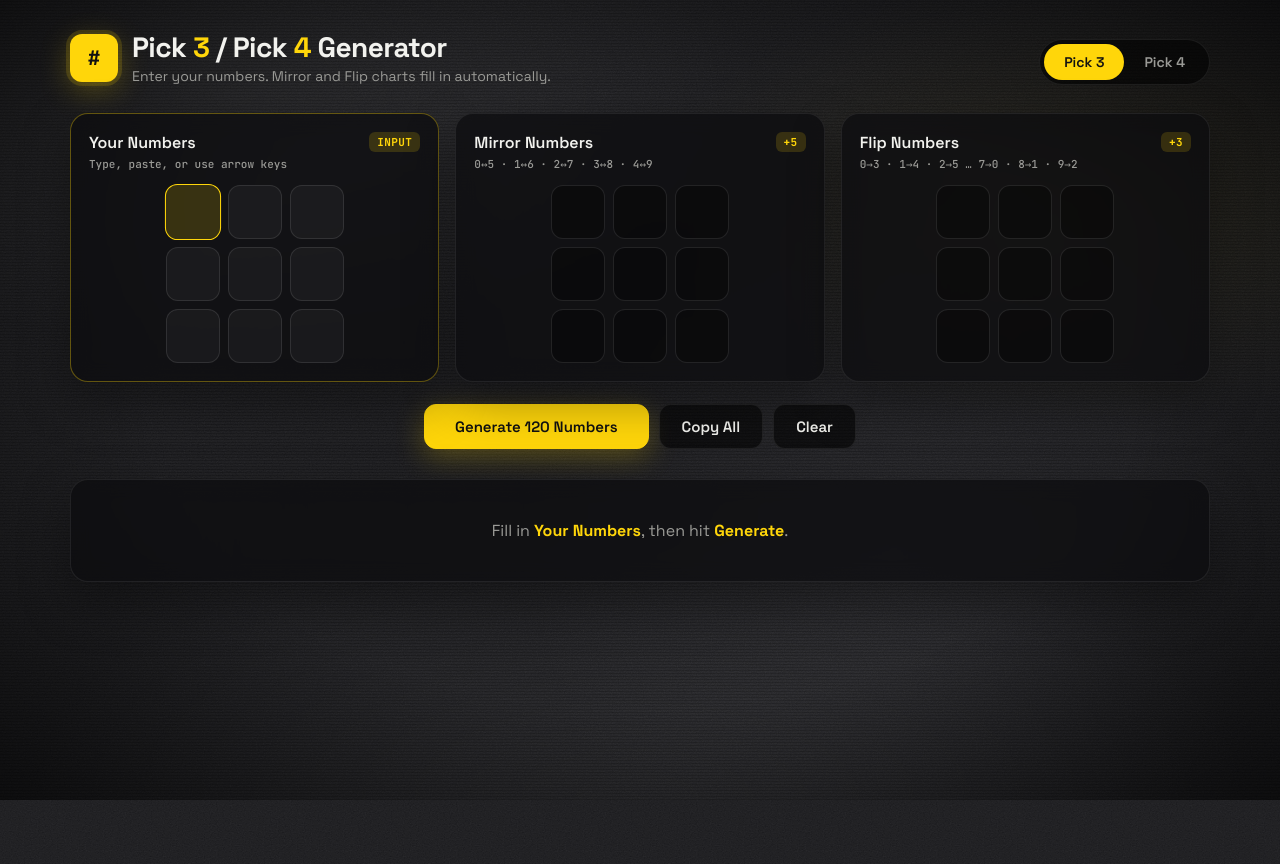
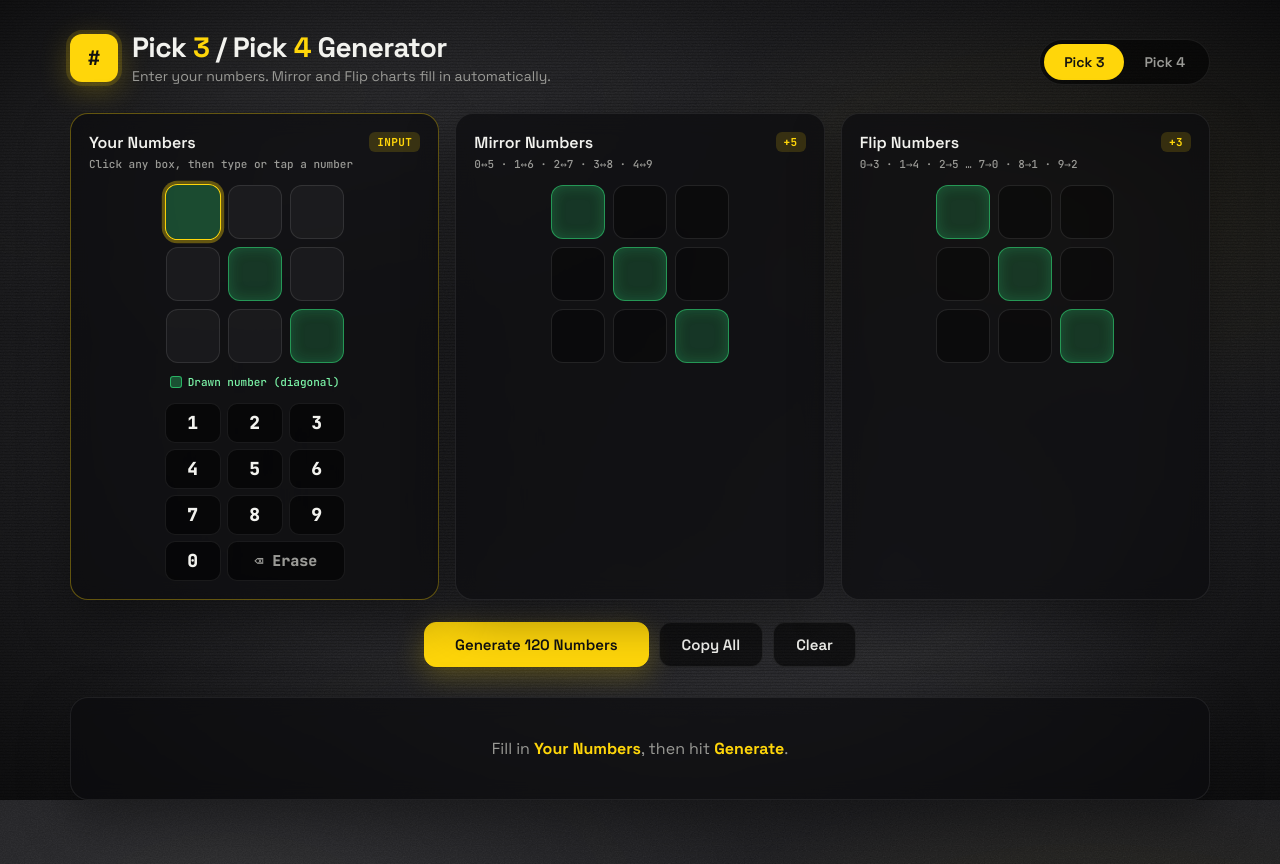
Before and after one commit to jayyfoxx/lotterystrat, a plain HTML site: page index.html in a window 1280 px wide. Both pictures are taken after a click on the button "Clear". Before the commit the page ends 800 px from the top, so only its background shows below. Drawn offline with Linux system fonts and the light colour scheme.

Commit message:
Add files via upload

```diff
--- a/index.html
+++ b/index.html
@@ -30,8 +30,15 @@
   <section class="charts">
     <div class="panel chart input-chart">
       <div class="chart-head"><h2>Your Numbers</h2><span class="tag">INPUT</span></div>
-      <p class="note">Type, paste, or use arrow keys</p>
+      <p class="note">Click any box, then type or tap a number</p>
       <div class="grid" id="yourGrid"></div>
+      <div class="legend"><i></i>Drawn number (diagonal)</div>
+      <div class="keypad" id="keypad">
+        <button data-k="1">1</button><button data-k="2">2</button><button data-k="3">3</button>
+        <button data-k="4">4</button><button data-k="5">5</button><button data-k="6">6</button>
+        <button data-k="7">7</button><button data-k="8">8</button><button data-k="9">9</button>
+        <button data-k="0">0</button><button class="del" data-k="del" aria-label="Erase box">⌫ Erase</button>
+      </div>
     </div>
     <div class="panel chart">
       <div class="chart-head"><h2>Mirror Numbers</h2><span class="tag">+5</span></div>
--- a/script.js
+++ b/script.js
@@ -22,6 +22,8 @@
   let size = 3;
   let values = []; // strings '' or '0'..'9' for "Your Numbers"
   let lastResults = null;
+  let selected = 0; // which "Your Numbers" box is active
+  const isDiag = i => Math.floor(i / size) === i % size;
 
   const $ = id => document.getElementById(id);
   const yourGrid = $('yourGrid'), mirrorGrid = $('mirrorGrid'), flipGrid = $('flipGrid');
@@ -56,19 +58,31 @@
       inp.inputMode = 'numeric';
       inp.autocomplete = 'off';
       inp.maxLength = 1;
-      inp.className = 'cell';
+      inp.className = 'cell' + (isDiag(i) ? ' diag' : '');
       inp.dataset.index = i;
-      inp.setAttribute('aria-label', `Your number, cell ${i + 1}`);
+      inp.setAttribute('aria-label', `Your number, row ${Math.floor(i / size) + 1}, column ${i % size + 1}`);
       inp.value = values[i];
       yourGrid.appendChild(inp);
 
       [mirrorGrid, flipGrid].forEach(g => {
         const d = document.createElement('div');
-        d.className = 'cell derived';
+        d.className = 'cell derived' + (isDiag(i) ? ' diag' : '');
         d.dataset.index = i;
         g.appendChild(d);
       });
     }
+    if (selected >= total) selected = 0;
+    markSelected();
+    refreshDerived();
+  }
+
+  function markSelected() {
+    [...yourGrid.children].forEach((c, i) => c.classList.toggle('selected', i === selected));
+  }
+
+  function setCell(i, d) {
+    values[i] = d;
+    yourGrid.children[i].value = d;
     refreshDerived();
   }
 
@@ -87,28 +101,23 @@
 
   function focusCell(i) {
     const c = yourGrid.children[i];
-    if (c) { c.focus(); c.select(); }
+    if (c) { selected = i; markSelected(); c.focus(); c.select(); }
   }
 
+  // Typing fills the box you clicked and stays there — no auto-jumping.
   yourGrid.addEventListener('input', e => {
     const box = e.target, i = +box.dataset.index;
-    const digits = box.value.replace(/[^0-9]/g, '');
-    const d = digits.slice(-1);
-    box.value = d;
-    values[i] = d;
-    refreshDerived();
-    if (d && i < values.length - 1) focusCell(i + 1);
+    const d = box.value.replace(/[^0-9]/g, '').slice(-1);
+    setCell(i, d);
+    box.select();
   });
 
   yourGrid.addEventListener('keydown', e => {
     const box = e.target, i = +box.dataset.index;
     if (!box.classList.contains('cell')) return;
-    if (e.key === 'Backspace' && box.value === '' && i > 0) {
+    if (e.key === 'Backspace' || e.key === 'Delete') {
       e.preventDefault();
-      values[i - 1] = '';
-      yourGrid.children[i - 1].value = '';
-      refreshDerived();
-      focusCell(i - 1);
+      setCell(i, '');
     } else if (e.key === 'ArrowRight') { e.preventDefault(); focusCell(Math.min(i + 1, values.length - 1)); }
     else if (e.key === 'ArrowLeft') { e.preventDefault(); focusCell(Math.max(i - 1, 0)); }
     else if (e.key === 'ArrowDown') { e.preventDefault(); if (i + size < values.length) focusCell(i + size); }
@@ -116,7 +125,22 @@
     else if (e.key === 'Enter') { e.preventDefault(); generateAll(); }
   });
 
-  yourGrid.addEventListener('focusin', e => { if (e.target.select) e.target.select(); });
+  yourGrid.addEventListener('focusin', e => {
+    if (!e.target.classList.contains('cell')) return;
+    selected = +e.target.dataset.index;
+    markSelected();
+    e.target.select();
+  });
+
+  // On-screen keypad: fills the selected box, selection stays put.
+  const keypad = $('keypad');
+  keypad.addEventListener('mousedown', e => e.preventDefault()); // keep focus on the box
+  keypad.addEventListener('click', e => {
+    const k = e.target.dataset && e.target.dataset.k;
+    if (k === undefined) return;
+    setCell(selected, k === 'del' ? '' : k);
+    markSelected();
+  });
 
   yourGrid.addEventListener('paste', e => {
     const box = e.target, start = +box.dataset.index;
@@ -132,7 +156,7 @@
       i++;
     }
     refreshDerived();
-    focusCell(Math.min(i, values.length - 1));
+    focusCell(start);
   });
 
   // ---------- True randomness ----------
--- a/style.css
+++ b/style.css
@@ -115,6 +115,20 @@ input.cell:focus { outline: none; border-color: var(--yellow); background: var(-
 input.cell.filled { border-color: rgba(255,214,10,0.45); }
 .cell.derived { color: #d9d9d4; background: rgba(0,0,0,0.35); }
 .cell.derived.filled { color: var(--yellow); border-color: rgba(255,214,10,0.25); }
+/* Diagonal (the drawn number), top-left to bottom-right */
+.cell.diag { background: rgba(46, 204, 113, 0.2); border-color: rgba(46, 204, 113, 0.65); box-shadow: inset 0 0 14px rgba(46, 204, 113, 0.25); }
+.cell.diag.filled, input.cell.diag { color: #7CF5A8; }
+input.cell { cursor: pointer; }
+input.cell.selected { outline: none; border-color: var(--yellow); box-shadow: 0 0 0 3px rgba(255,214,10,0.35); transform: scale(1.04); }
+input.cell.diag.selected { background: rgba(46, 204, 113, 0.3); }
+.legend { display: flex; align-items: center; gap: 6px; font: 500 11px var(--mono); color: #7CF5A8; margin-top: 12px; }
+.legend i { width: 12px; height: 12px; border-radius: 3px; background: rgba(46,204,113,0.35); border: 1px solid rgba(46,204,113,0.8); }
+
+/* Keypad */
+.keypad { display: grid; grid-template-columns: repeat(3, 56px); gap: 6px; margin-top: 14px; }
+.keypad .del { grid-column: span 2; }
+.keypad button { padding: 0; height: 40px; font: 800 18px var(--mono); border-radius: 10px; }
+.keypad button.del { font-size: 15px; color: var(--muted); }
 
 /* Actions */
 .actions { display: flex; flex-wrap: wrap; gap: 10px; justify-content: center; margin: 22px 0 30px; }
```
